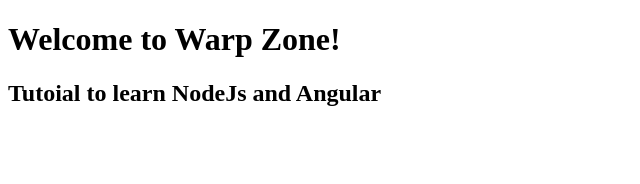
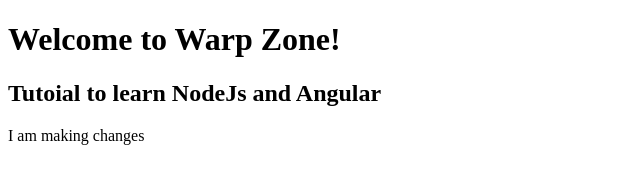
Before and after one commit to bladexskull/Nodejs-git, a website: page index.html in a window 1280 px wide. Shown: the whole page, without its empty margins (0-640 px from the left). Drawn offline with Linux system fonts and the light colour scheme.

Commit message:
Adding files package json

```diff
--- a/index.html
+++ b/index.html
@@ -9,5 +9,6 @@
 <body>
     <h1>Welcome to Warp Zone!</h1>
     <h2>Tutoial to learn NodeJs and Angular</h2>
+    <p>I am making changes</p>
 </body>
 </html>
```
Also changed, not shown: package.json (added, +28 -0 lines), 2 other files.
